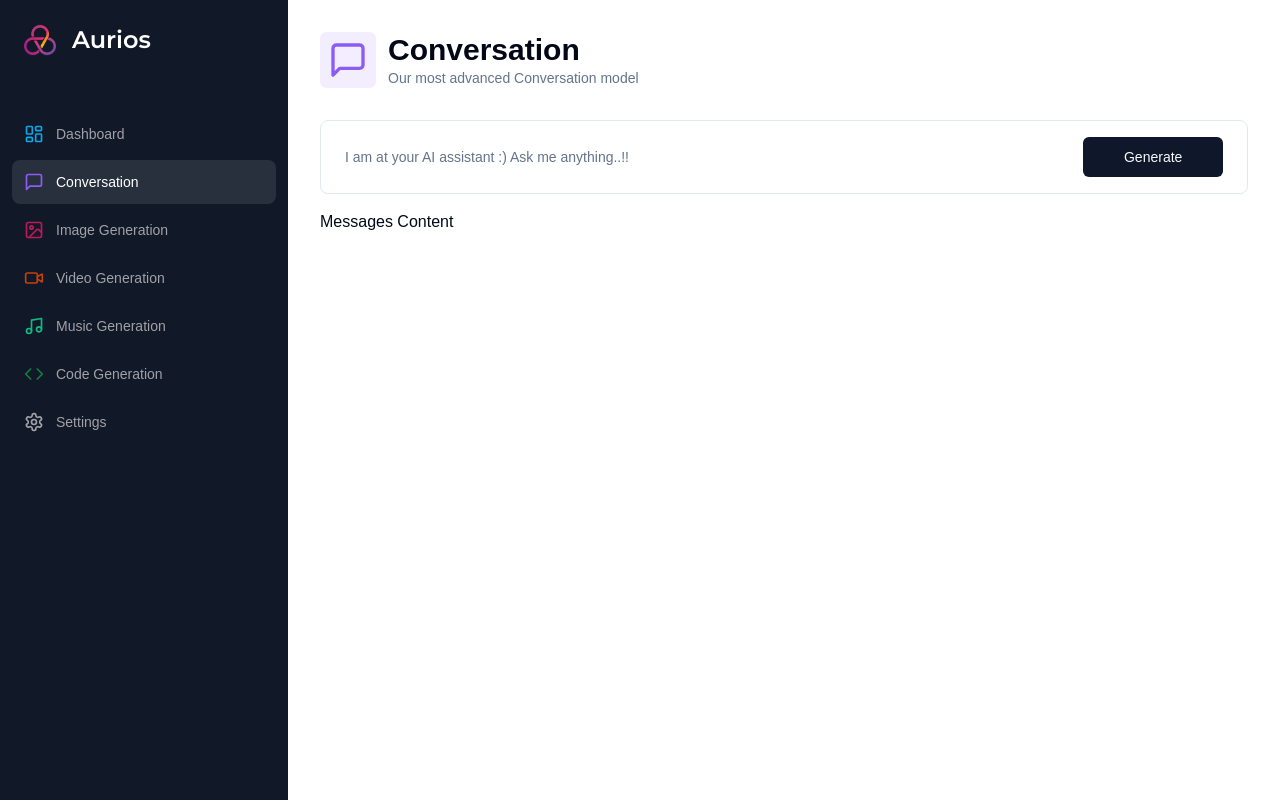
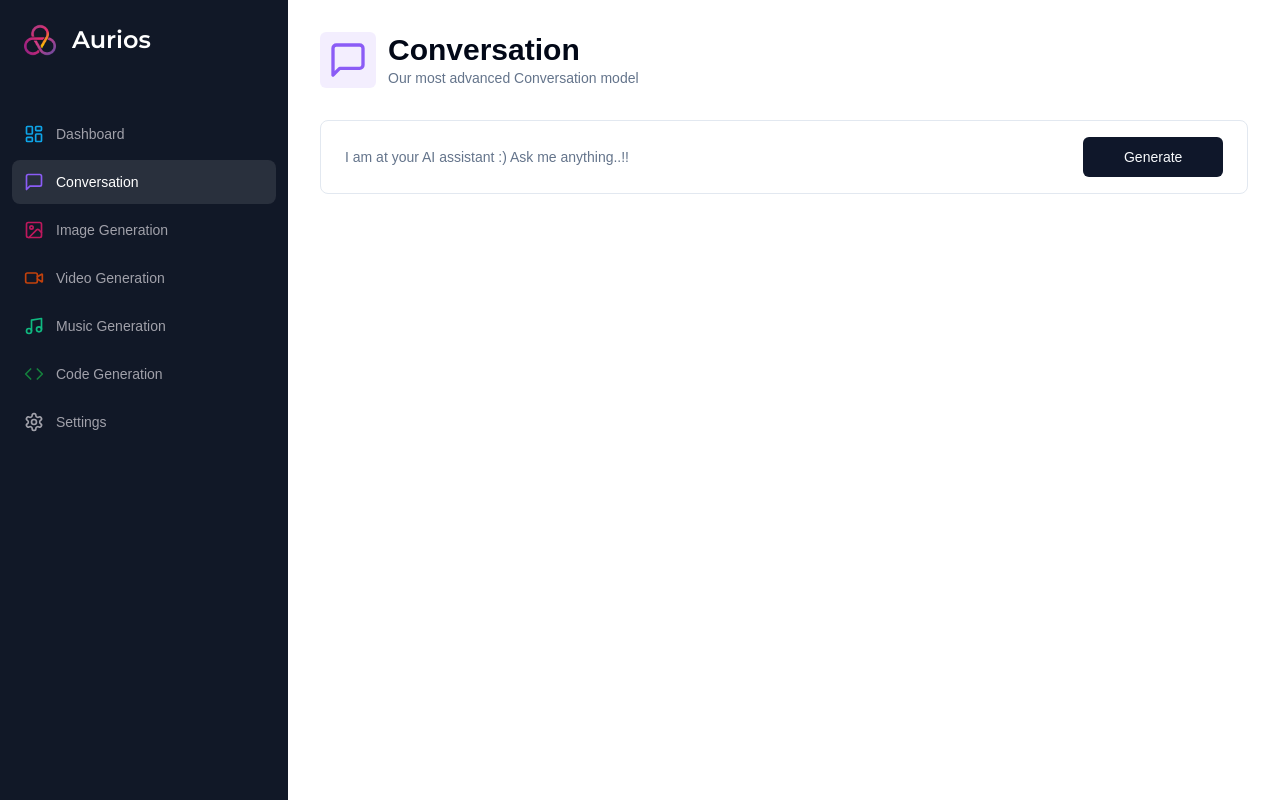
Before and after one commit to awaisnazir08/Aurios, a Next.js app: page /conversation in a window 1280 px wide. Built offline with nearby package versions, Linux system fonts and the light colour scheme.

Commit message:
test api call, invalid api error occurs

```diff
--- a/app/(dashboard)/(routes)/conversation/page.tsx
+++ b/app/(dashboard)/(routes)/conversation/page.tsx
@@ -105,7 +105,13 @@
                     </Form>
                 </div>
                 <div className="space-y-4 mt-4">
-                    Messages Content
+                    <div className="flex flex-col-reverse gap-y-4 ">
+                        {messages.map((message) => (
+                            <div key = {message.content}>
+                                {message.content}
+                            </div>
+                        ))}
+                    </div>
                 </div>
             </div>
         </div>
```
